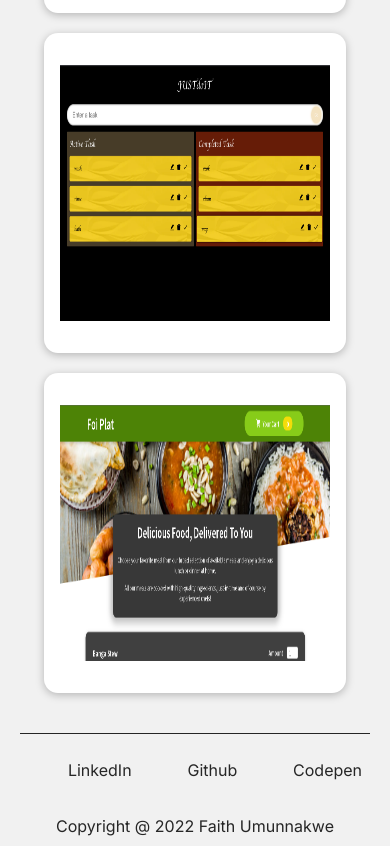
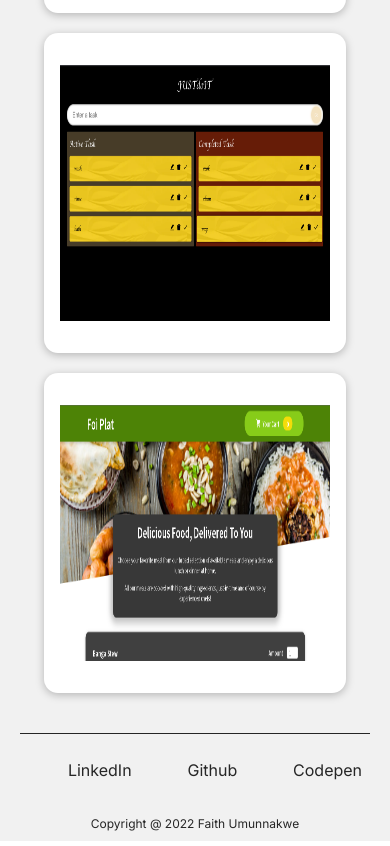
Before and after one commit to FaithChinonso/PERSONAL-WEBSITE, a React (Create React App) app: page / in a window 390 px wide. Shown: the part 2797-3643 px from the top of the page. Built offline with nearby package versions, Linux system fonts and the light colour scheme; a web font is replaced by a local one.

Commit message:
resume link

```diff
--- a/src/component/View/Nav.js
+++ b/src/component/View/Nav.js
@@ -23,7 +23,9 @@
           <a href="#work">My Work</a>
         </li>
         <li>
-          <a href="#work">Resume</a>
+          <a href="https://drive.google.com/file/d/1m-6rlBcB0Z7TBOKkwiHIjN6tM5QQX_fx/view?usp=sharing">
+            Resume
+          </a>
         </li>
         <li>
           <a
--- a/src/component/style.css
+++ b/src/component/style.css
@@ -284,6 +284,9 @@
   .proProjectCard {
     width: 75%;
   }
+  .footer div {
+    font-size: 12px;
+  }
 }
 @media (max-width: 600px) {
   .slider {
```
